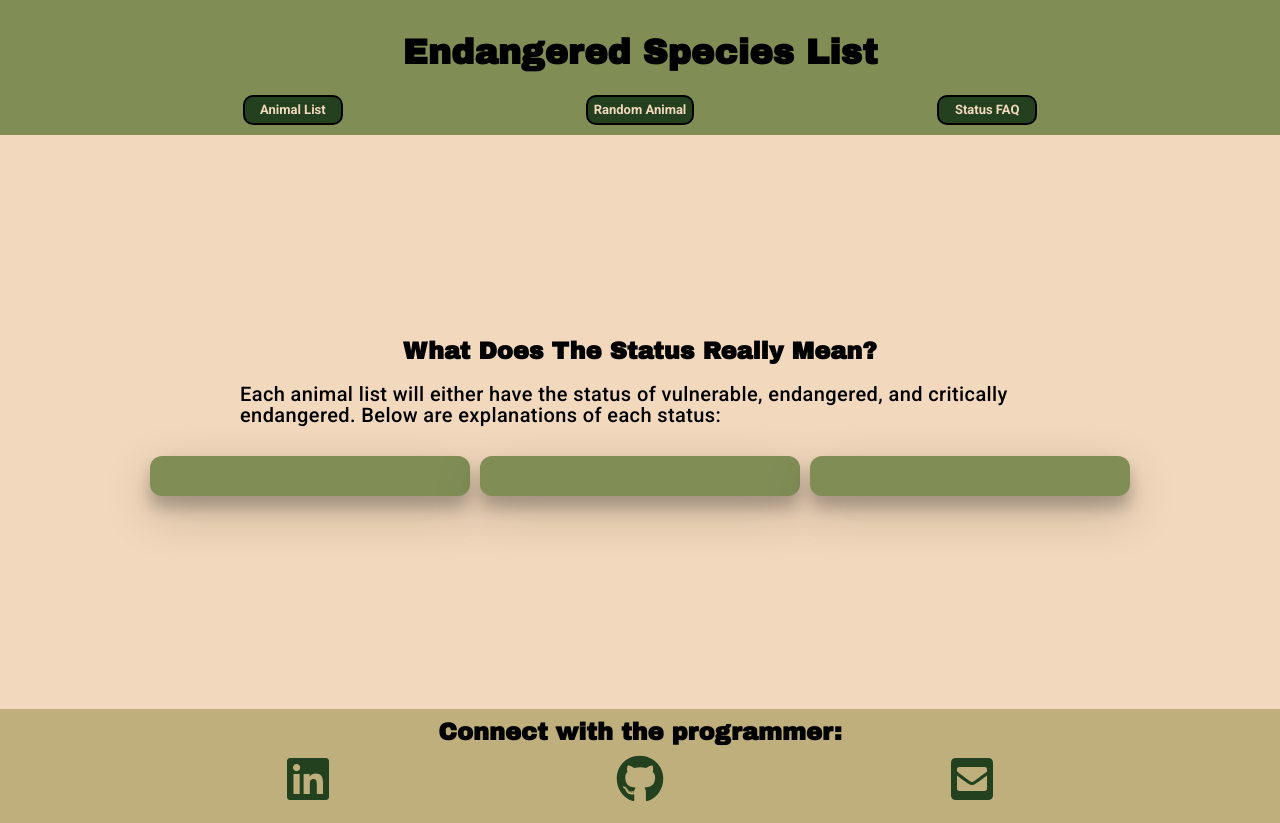
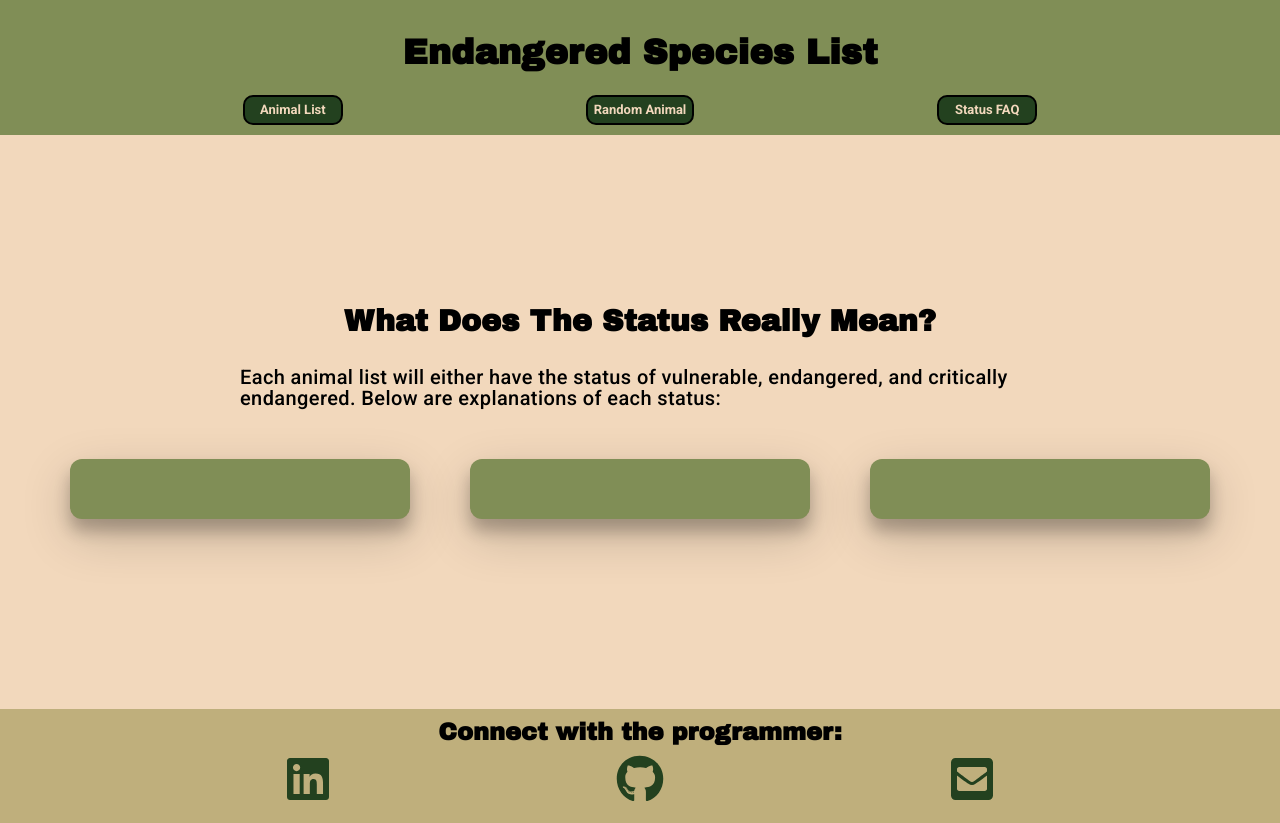
Before and after one commit to desireemoon/endgangered-species, a React (Create React App) app in the folder react-endangered-species/: page /status in a window 1280 px wide. Built offline with nearby package versions, Linux system fonts and the light colour scheme; no server answers.

Commit message:
tweaking desktop css

```diff
--- a/react-endangered-species/src/App.css
+++ b/react-endangered-species/src/App.css
@@ -193,6 +193,9 @@ nav {
 }
 
 /* Status component */
+.status-section {
+  padding: 20px 0;
+}
 
 .status-container {
   display: flex;
@@ -212,6 +215,17 @@ nav {
   width: 300px;
   margin:  10px 5px;
   padding: 10px;
+}
+
+@media only screen and (min-width: 600px) {
+  .status-h2{
+    font-size: 30px;
+    padding: 10px 0;
+  }
+  .status-boxes {
+    margin: 30px;
+    padding: 20px;
+  }
 }
 
 /* animal container */
--- a/react-endangered-species/src/components/Status.js
+++ b/react-endangered-species/src/components/Status.js
@@ -6,7 +6,7 @@ const Status = (props) => {
 
     return (
       <div className="status-section">
-          <h2>What Does The Status Really Mean?</h2>
+          <h2 className="status-h2">What Does The Status Really Mean?</h2>
           <p className="status-p"> Each animal list will either have the status of vulnerable, endangered, and critically endangered. Below are explanations of each status:</p>
         <div className="status-container">
             <div className="status-boxes">
```
